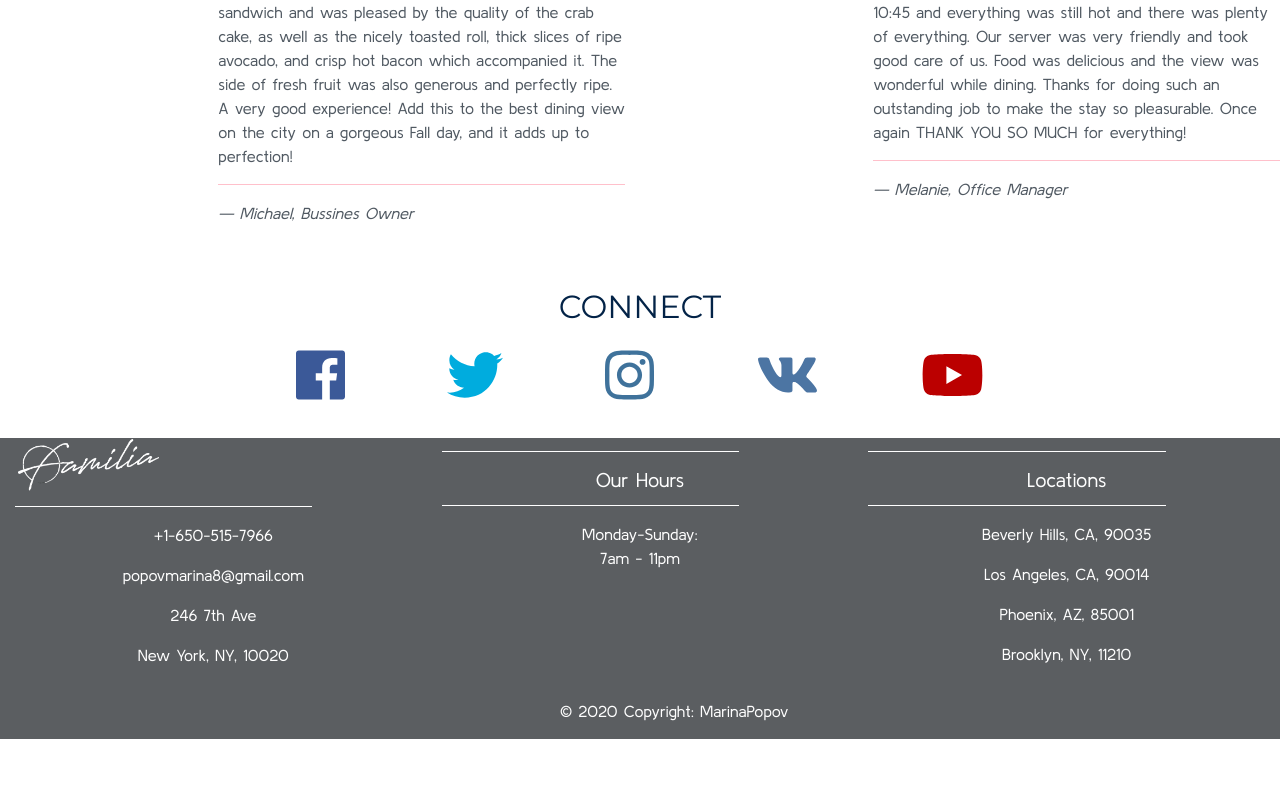
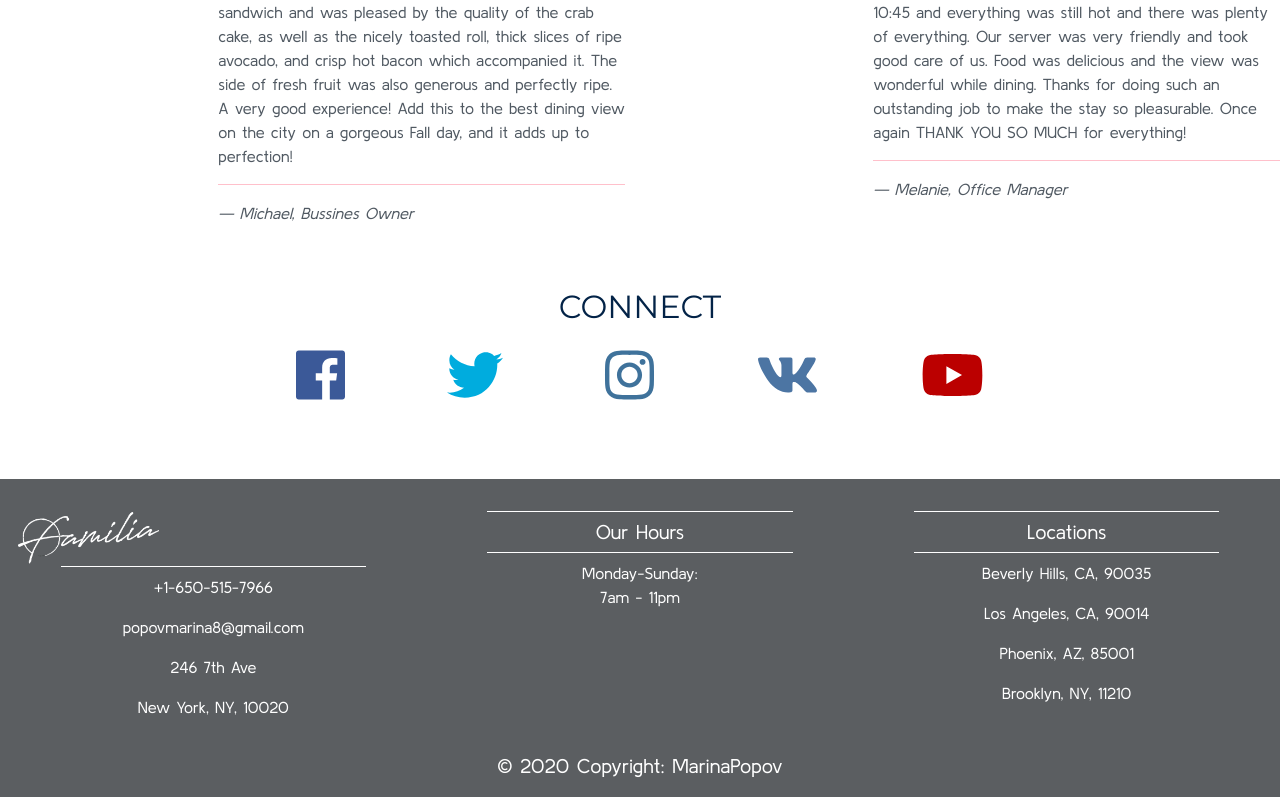
Before and after one commit to marinapopov/Bootstrap-Project, a plain HTML site: page index.html in a window 1280 px wide. Shown: the part 3204-4001 px from the top of the page. Before the commit the page ends 3943 px from the top, so only its background shows below. Drawn offline with nearby package versions, Linux system fonts and the light colour scheme; a web font is replaced by a local one.

```diff
--- a/css/style.css
+++ b/css/style.css
@@ -233,22 +233,23 @@ blockquote .svg-inline--fa{  /*(that's for the quot. mark)*/
 }*/
 
 footer {
-	margin-top: 20px;
+	margin-top: 3.8rem;
 	background-color: #5b5e61;
 	color: white;
+	padding-top: 2rem;
 	/*padding-top: 2rem;*/
 }
 
 hr.light {
 	border-top: 1px solid white;
 	width: 75%;
-	margin-top: .8rem;
-	margin-bottom: 1rem;
+	/*margin-top: .8rem;
+	margin-bottom: 1rem;*/
+	margin: auto;
+	padding: .5rem 0 0 .5rem;
 }
 
-footer img {
-	text-align: center;
+.footer-copyright {
+	font-size: 20px;
+	margin:auto;
 }
-.footer-copyright {
-	margin-left: 35rem;
-}
```
